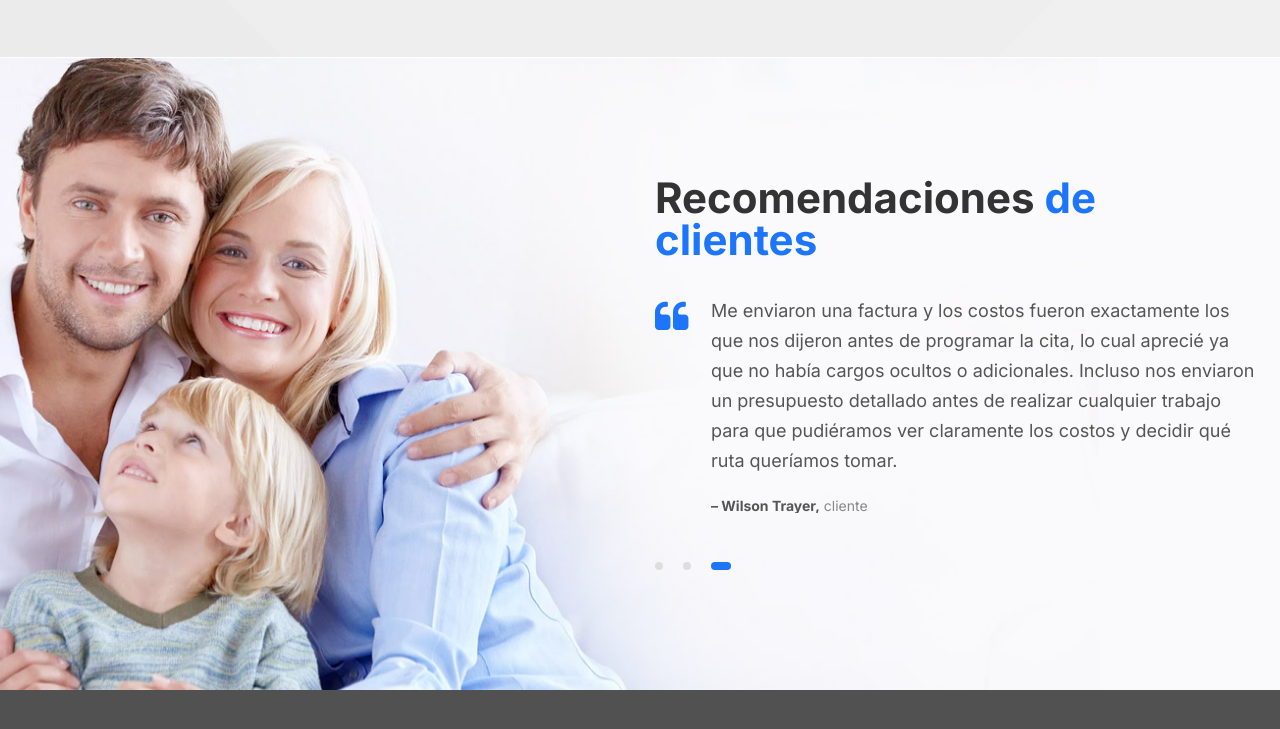
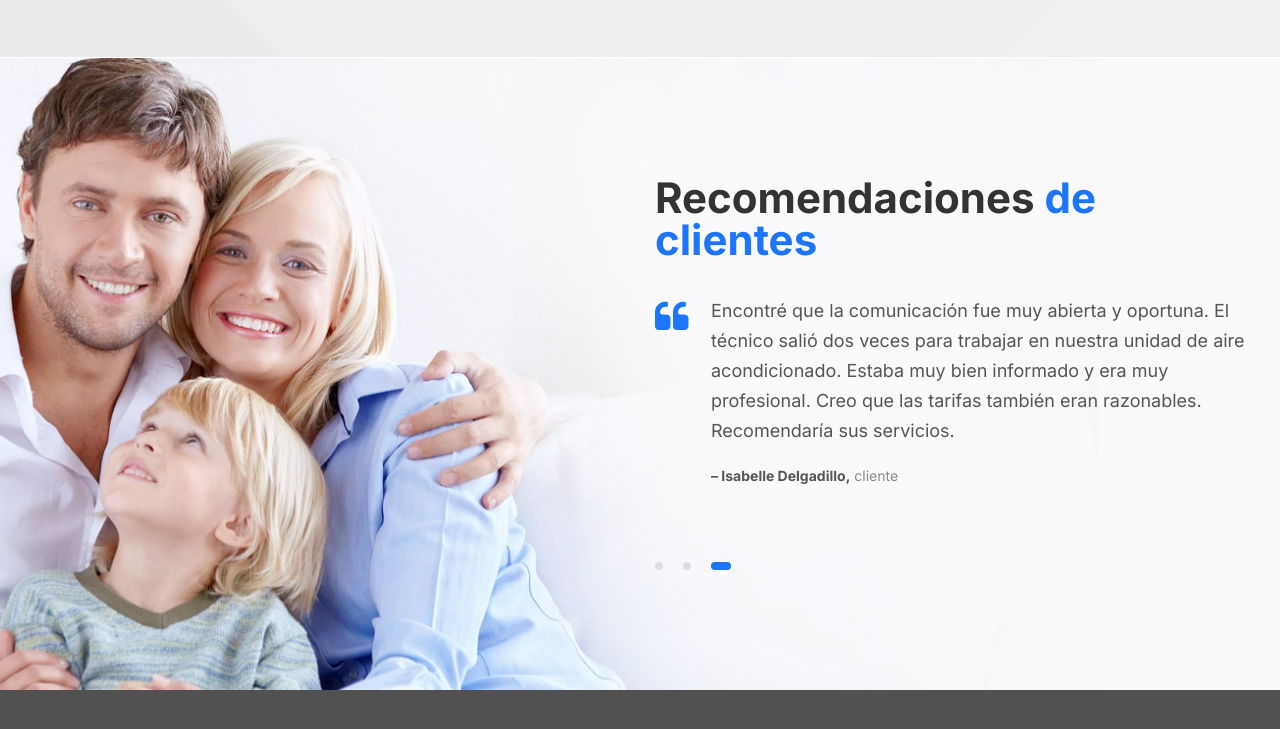
Before and after one commit to masterthepixel/dmvheatandair, a plain HTML site: page spanish.html in a window 1280 px wide. Shown: the part 6314-7043 px from the top of the page. Drawn offline with Linux system fonts and the light colour scheme.

Commit message:
Update spanish.html
Updates

```diff
--- a/spanish.html
+++ b/spanish.html
@@ -2807,21 +2807,21 @@
 							</div>
 							<!--testi_slide end-->
 							<div class="testi_slide">
-								<p>Me enviaron una factura y los costos fueron exactamente los que nos dijeron antes de
-									programar la cita, lo cual aprecié ya que no había cargos ocultos o
-									adicionales. Incluso nos enviaron un presupuesto detallado antes de realizar
-									cualquier trabajo para que pudiéramos ver claramente los costos y decidir qué
-									ruta queríamos tomar.</p>
-								<h4><strong>– Wilson Trayer,</strong> cliente</h4>
+								<p>Estoy muy satisfecho con el servicio que recibí de DMV Heat y Air. Pudieron hacer
+									salir a alguien para que revisara mi problema de fugas de agua en unas pocas horas.
+									Marco, el técnico fue muy amable y ayudó a identificar el problema. Conseguiré a
+									DMV Heat y Air para cualquier necesidad de plomería en el futuro y lo recomiendo
+									mucho.
+								</p>
+								<h4><strong>– Raul Vargas,</strong> cliente</h4>
 							</div>
 							<!--testi_slide end-->
 							<div class="testi_slide">
-								<p>Me enviaron una factura y los costos fueron exactamente los que nos dijeron antes de
-									programar la cita, lo cual aprecié ya que no había cargos ocultos o
-									adicionales. Incluso nos enviaron un presupuesto detallado antes de realizar
-									cualquier trabajo para que pudiéramos ver claramente los costos y decidir qué
-									ruta queríamos tomar.</p>
-								<h4><strong>– Wilson Trayer,</strong> cliente</h4>
+								<p>Encontré que la comunicación fue muy abierta y oportuna. El técnico salió dos veces
+									para trabajar en nuestra unidad de aire acondicionado. Estaba muy bien informado y
+									era muy profesional. Creo que las tarifas también eran razonables. Recomendaría sus
+									servicios.</p>
+								<h4><strong>– Isabelle Delgadillo,</strong> cliente</h4>
 							</div>
 							<!--testi_slide end-->
 						</div>
```
